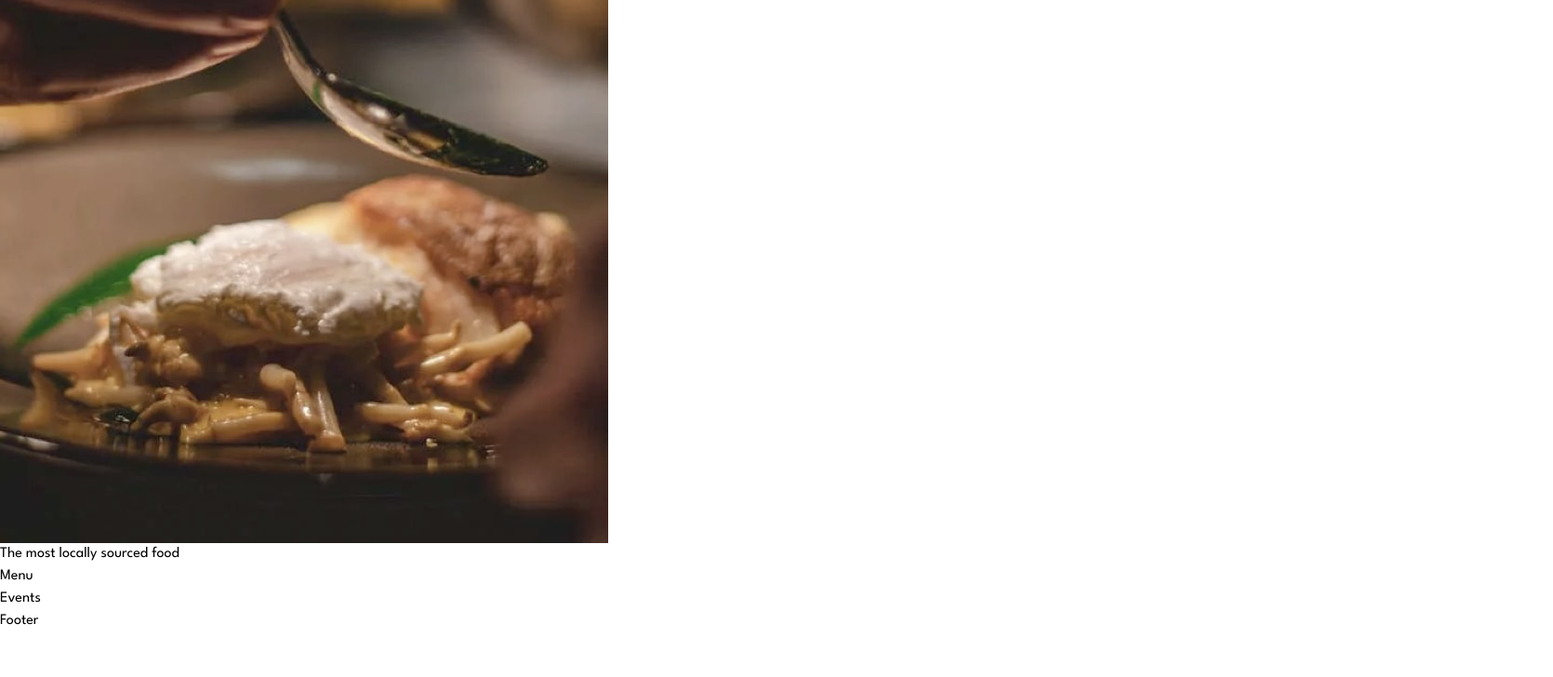
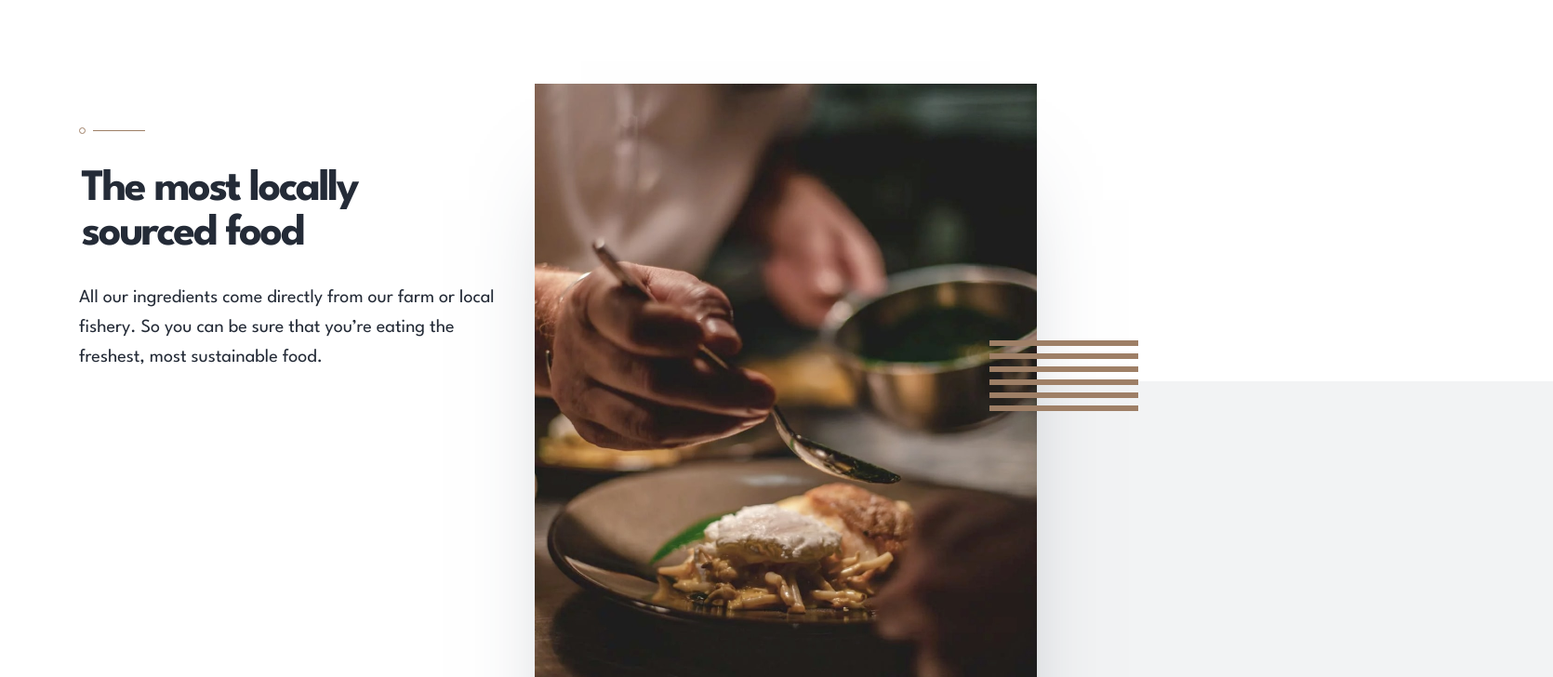
Before and after one commit to caarlosdamian/dine-restaurant, a Next.js app: page / in a window 1280 px wide. Shown: the part 1840-2568 px from the top of the page at 93% size, 1670 px wide, since content can reach past the window. Before the commit the page ends 2520 px from the top, so only its background shows below. Built offline with nearby package versions, Linux system fonts and the light colour scheme.

Commit message:
feat(sections): added featured section

```diff
--- a/src/components/featured/Featured.tsx
+++ b/src/components/featured/Featured.tsx
@@ -1,18 +1,52 @@
-'use client';
 import { cardInfo } from '@/utils/info';
+import Image from 'next/image';
 import React from 'react';
+import { Images } from '../images/Images';
 
 export const Featured = () => {
   return (
-    <div>
-      {cardInfo?.map((card) => (
-        <div key={card.id}>
-          <div
-            className="w-screen h-screen bg-no-repeat"
-            style={{ backgroundImage: `url(${card.images[0]})` }}
-          ></div>
-          <div className="">
-            <h1>{card.title}</h1>
+    <div className="flex flex-col gap-24 items-center relative mt-80 px-6 pb-16 md:px-[98px] lg:gap-[320px] lg:px-[165px] lg:mt-[178px] lg:min-h-[1400px]">
+      <Image
+        src="/images/patterns/pattern-curve-top-right.svg"
+        alt="patterns-one"
+        height={320}
+        width={895}
+        className="hidden md:block absolute top-[-165px] left-[-390px]"
+      />
+      <Image
+        src="/images/patterns/pattern-curve-top-left.svg"
+        alt="patterns-one"
+        height={320}
+        width={895}
+        className="hidden md:block absolute  right-[-390px] bottom-0"
+      />
+      <Image
+        src="/images/patterns/pattern-lines.svg"
+        alt="patterns-one"
+        height={76}
+        width={160}
+        className="hidden md:block absolute bottom-[450px] right-10 lg:bottom-72 lg:right-14 lg:z-30"
+      />
+      {cardInfo?.map((card, index) => (
+        <div
+          key={card.id}
+          className="flex flex-col gap-9 even:mt-14 items-center md:even:mt-0 lg:justify-start lg:items-end lg:odd:items-start lg:odd:mt-[200px] lg:even:mt-0 lg:w-[1110px]"
+        >
+          <Images images={card.images} index={index} />
+          <Image
+            src="/images/patterns/pattern-divide.svg"
+            alt="divider"
+            width={71}
+            height={7}
+            className={`object-contain mt-3`}
+          />
+          <div className={`text-center text-ebony_clay flex flex-col gap-3 items-center md:gap-7 lg:text-left`}>
+            <h1 className="text-[32px] font-bold leading-10 tracking-tighter w-56 md:text-5xl md:leading-[48px] md:w-[350px] lg:w-[445px]">
+              {card.title}
+            </h1>
+            <h2 className="text-base font-normal leading-7 md:text-xl md:leading-8 md:w-[450px]">
+              {card.desc}
+            </h2>
           </div>
         </div>
       ))}
--- a/src/components/hero/Hero.tsx
+++ b/src/components/hero/Hero.tsx
@@ -7,7 +7,7 @@ export const Hero = () => {
     <section
       id="hero"
       className="
-       flex items-center justify-center flex-col pt-40 px-6 gap-9 md:pt-[374px] md:gap-[38px] md:px-10 lg:pt-16 lg:px-[165px] lg:gap-[153px] lg:items-start lg:justify-start bg-cover bg-no-repeat h-screen w-screen bg-[url('/images/homepage/hero-bg-mobile@2x.jpg')] md:bg-[url('/images/homepage/hero-bg-tablet@2x.jpg')] lg:bg-[url('/images/homepage/hero-bg-desktop@2x.jpg')]"
+       flex items-center min-h-[748px] md:min-h-[992px] md:pb-[120px] justify-center flex-col pt-40 px-6 gap-9 md:pt-[374px] md:gap-[38px] md:px-10 lg:pt-16 lg:px-[165px] lg:gap-[153px] lg:items-start lg:justify-start bg-cover bg-no-repeat h-screen w-screen bg-[url('/images/homepage/hero-bg-mobile@2x.jpg')] md:bg-[url('/images/homepage/hero-bg-tablet@2x.jpg')] lg:bg-[url('/images/homepage/hero-bg-desktop@2x.jpg')]"
     >
       <div className="relative h-[82.4px] w-20 md:w-[103px] md:h-[40px]">
         <Image src="/logo.svg" alt="logo" fill className="object-contain" />
--- /dev/null
+++ b/src/components/images/Images.tsx
@@ -0,0 +1,33 @@
+'use client';
+import useWindowSize from '@/hooks/useWindowSize';
+import React from 'react';
+
+export const Images = ({
+  index,
+  images,
+}: {
+  index: number;
+  images: string[];
+}) => {
+  const { width } = useWindowSize();
+  return (
+    <div
+      className={`w-[327px] bg-no-repeat h-[400px] object-contain bg-contain md:h-[360px] md:w-[573px] lg:w-[540px] lg:h-[720px]
+    ${
+      index === 0
+        ? 'absolute top-[-392px] left-6 md:left-[98px] md:top-[-416px] lg:top-[-248px]'
+        : 'lg:absolute lg:right-[165px] lg:bottom-[-80px]'
+    }`}
+      style={{
+        backgroundImage: `url(${
+          width >= 768 && width < 1024
+            ? images[1]
+            : width <= 767
+            ? images[0]
+            : images[2]
+        })`,
+        boxShadow: '0px 75px 100px -50px rgba(56, 66, 85, 0.50)',
+      }}
+    ></div>
+  );
+};
--- /dev/null
+++ b/src/hooks/useWindowSize.ts
@@ -0,0 +1,24 @@
+import { useLayoutEffect, useState } from "react";
+
+const useWindowSize = () => {
+  const [windowSize, setWindowSize] = useState({ width: 0, height: 0 });
+
+  const handleSize = () => {
+    setWindowSize({
+      width: window.innerWidth,
+      height: window.innerHeight
+    });
+  };
+
+  useLayoutEffect(() => {
+    handleSize();
+
+    window.addEventListener("resize", handleSize);
+
+    return () => window.removeEventListener("resize", handleSize);
+  }, []);
+
+  return windowSize;
+};
+
+export default useWindowSize;
```
